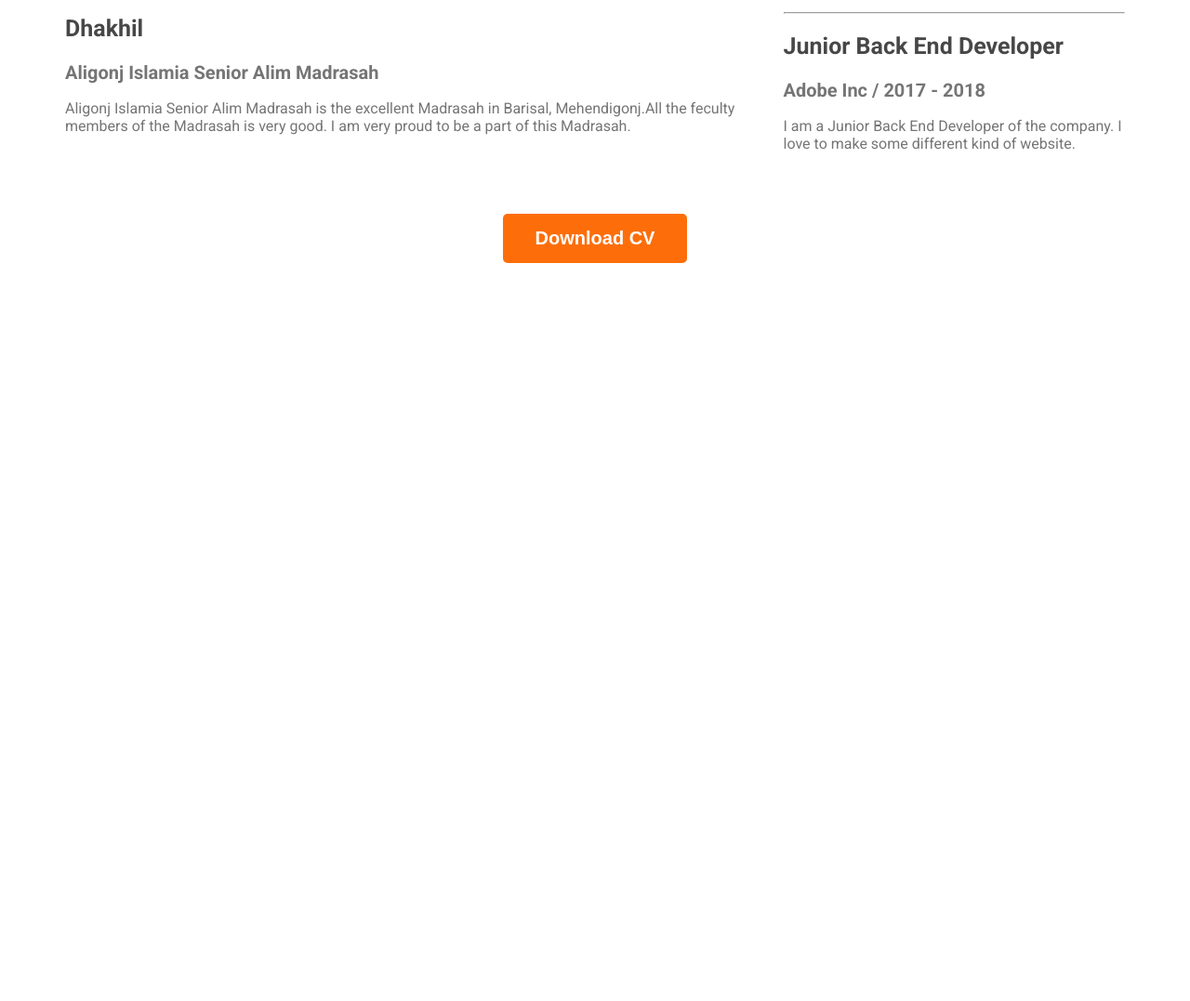
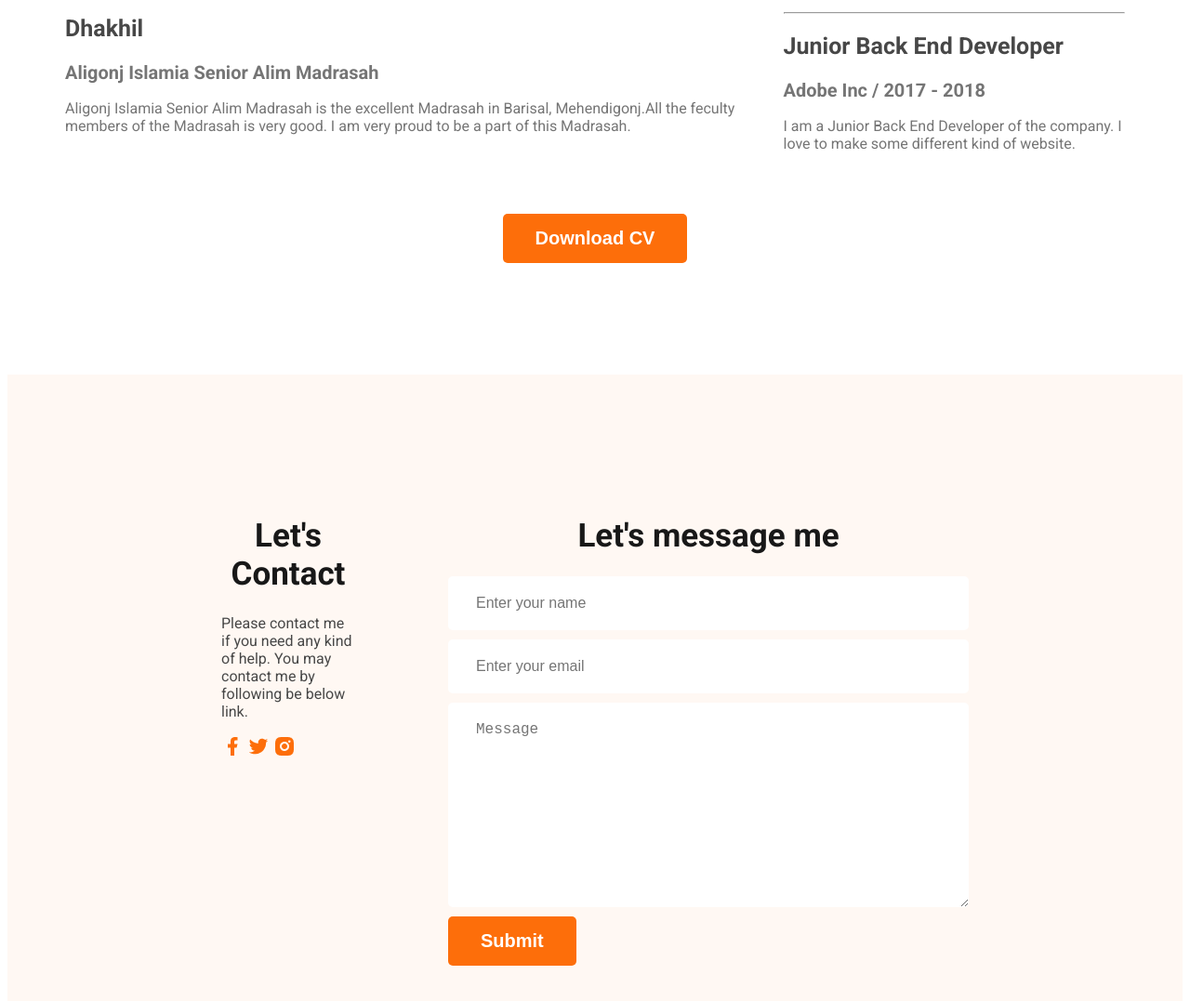
Before and after one commit to Nazrul144/web-developer-portfolio, a plain HTML site: page index.html in a window 1280 px wide. Shown: the part 2637-3714 px from the top of the page at 93% size. Before the commit the page ends 2928 px from the top, so only its background shows below. Drawn offline with Linux system fonts and the light colour scheme.

Commit message:
portfolio created

```diff
--- a/index.html
+++ b/index.html
@@ -148,6 +148,27 @@
     <!-- main part ends here -->
     <footer>
 
+        <div class="footer">
+            <div class="div1">
+                <h1 class="let-contact">Let's Contact</h1>
+                <p class="contact-description">Please contact me if you need any kind of help. You may contact me by following be below link.</p>
+                <img src="images/icons/facebook.png" alt="">
+                <img src="images/icons/twitter.png" alt="">
+                <img src="images/icons/insta.png" alt="">
+            </div>
+
+            <div class="div2">
+                <h1 class="let-message">Let's message me</h1>
+
+                <form class="contact">
+                    <input type="text" placeholder="Enter your name">
+                    <input type="email" placeholder="Enter your email">
+                    <textarea name="" id="" placeholder="Message" cols="30" rows="10"></textarea>
+                    <input class="btn-primary" type="submit" value="Submit">
+                </form>
+            </div>
+        </div>
+
     </footer>
 </body>
 </html>
--- a/style/portfolio.css
+++ b/style/portfolio.css
@@ -177,15 +177,65 @@ main section {
     font-weight: 400;
 
 }
-.resume-item-institute{
+
+.resume-item-institute {
     color: #757575;
     font-size: 20px;
 }
-.resume-item-title{
+
+.resume-item-title {
     color: #474747;
     font-size: 25px;
 }
-.download-cv{
+
+.download-cv {
     text-align: center;
     margin-top: 50px;
 }
+
+/*Footer part starts here*/
+.footer {
+    background-color: #FFF8F3;
+    display: flex;
+    gap: 100px;
+    padding: 130px 230px;
+    margin-top: 120px;
+}
+
+.div2 form {
+    display: block;
+}
+
+.let-contact {
+    color: #181818;
+    text-align: center;
+    font-size: 35px;
+    font-weight: 700;
+
+}
+
+.contact-description {
+    color: #474747;
+    font-size: 16px;
+    font-weight: 400;
+}
+
+.let-message {
+    color: #181818;
+    text-align: center;
+    font-size: 35px;
+    font-weight: 700;
+}
+
+.contact input[type="text"], input[type="email"], textarea {
+    display: block;
+    margin-bottom: 10px;
+    width: 500px;
+    border-radius: 5px;
+    background: #FFF;
+    padding: 20px 30px;
+    color: #757575;
+    font-size: 16px;
+    font-weight: 400;
+    border: 0;
+}
```
